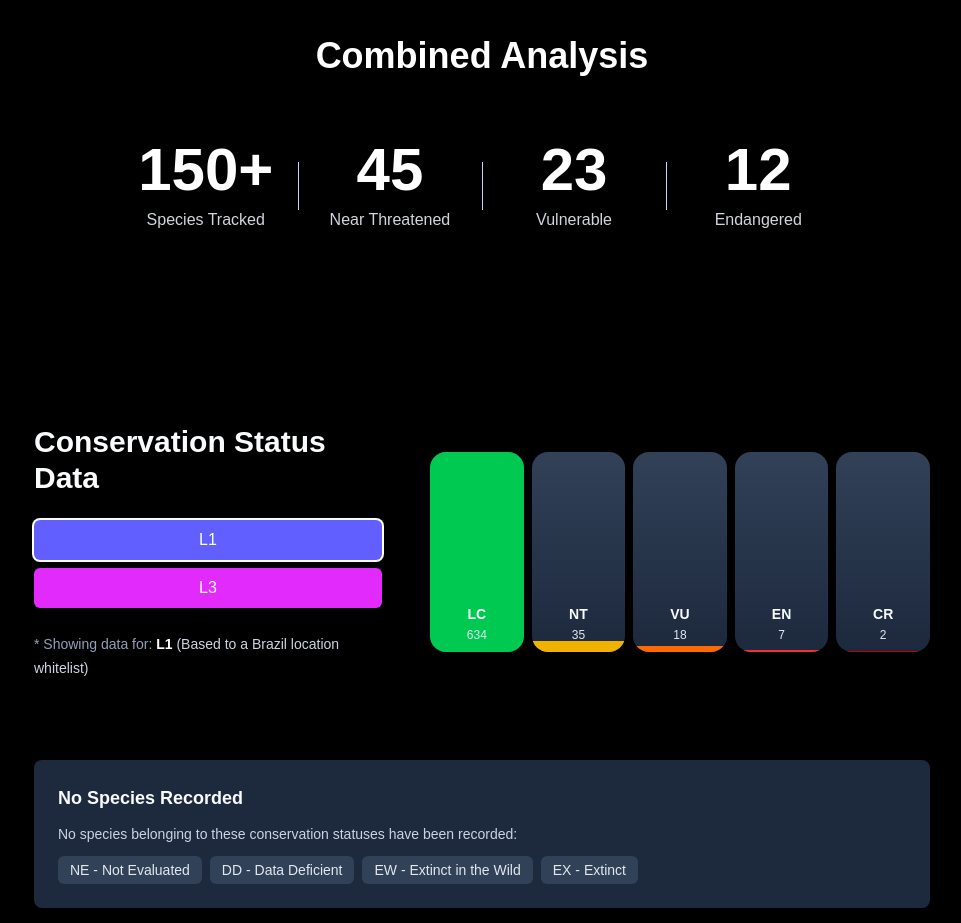
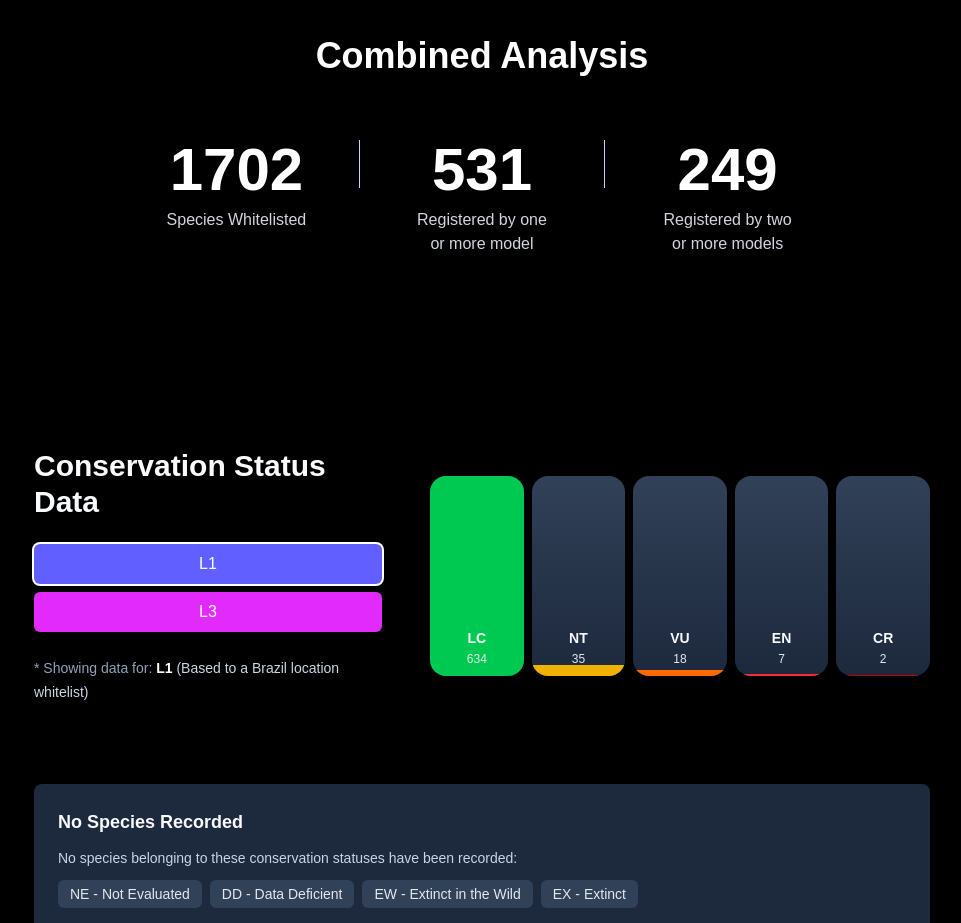
Before and after one commit to joan-gerard/green-cubes-assignment, a Next.js app: page /en in a window 1280 px wide. Shown: the part 2860-3783 px from the top of the page, without its empty margins (158-1119 px from the left). Built offline with nearby package versions, Linux system fonts and the light colour scheme.

Commit message:
update Stats

```diff
--- a/app/components/BarChart.tsx
+++ b/app/components/BarChart.tsx
@@ -44,7 +44,7 @@ export const BarChart = () => {
           variants={fadeInUp}
           initial="hidden"
           whileInView="visible"
-          viewport={{ once: true, amount: 1 }}
+          viewport={{ once: true, amount: 0.5 }}
           transition={{ duration: 0.6, ease: "easeOut" }}
         >
           <DatasetSelector selectedDataset={selectedDataset} setSelectedDataset={setSelectedDataset} datasetDescription={datasetDescription} />
--- a/app/components/StatusOverview.tsx
+++ b/app/components/StatusOverview.tsx
@@ -12,30 +12,12 @@ export const StatusOverview = () => {
         {t("stats.title")}
       </h2>
 
-      <div className="flex flex-col items-center justify-center sm:flex-row">
-        <Stat
-          num={150}
-          suffix="+"
-          subheading={t("stats.speciesTracked")}
-        />
+      <div className="flex flex-col items-start justify-center sm:flex-row">
+        <Stat num={1702} suffix="" subheading={t("stats.speciesWhitelisted")} />
         <div className="h-[1px] w-12 bg-indigo-200 sm:h-12 sm:w-[1px]" />
-        <Stat
-          num={45}
-          suffix=""
-          subheading={t("stats.nearThreatened")}
-        />
+        <Stat num={531} suffix="" subheading={t("stats.registeredByOneOrMoreModel")} />
         <div className="h-[1px] w-12 bg-indigo-200 sm:h-12 sm:w-[1px]" />
-        <Stat
-          num={23}
-          suffix=""
-          subheading={t("stats.vulnerable")}
-        />
-        <div className="h-[1px] w-12 bg-indigo-200 sm:h-12 sm:w-[1px]" />
-        <Stat
-          num={12}
-          suffix=""
-          subheading={t("stats.endangered")}
-        />
+        <Stat num={249} suffix="" subheading={t("stats.registeredBTwoOrMoreModels")} />
       </div>
     </div>
   );
@@ -71,7 +53,7 @@ const Stat = ({ num, suffix, decimals = 0, subheading }: Props) => {
         <span ref={ref}></span>
         {suffix}
       </p>
-      <p className="max-w-48 text-center text-gray-300">{subheading}</p>
+      <p className="max-w-48 text-center text-gray-300 text-balance">{subheading}</p>
     </div>
   );
 };
--- a/messages/en.json
+++ b/messages/en.json
@@ -9,9 +9,9 @@
   },
   "stats": {
     "title": "Combined Analysis",
-    "speciesTracked": "Species Tracked",
-    "nearThreatened": "Near Threatened",
-    "vulnerable": "Vulnerable",
+    "speciesWhitelisted": "Species Whitelisted",
+    "registeredByOneOrMoreModel": "Registered by one or more model",
+    "registeredBTwoOrMoreModels": "Registered by two or more models",
     "endangered": "Endangered"
   },
   "cta": {
@@ -28,29 +28,119 @@
       "L1": {
         "description": "Based to a Brazil location whitelist",
         "data": [
-          { "acronym": "NE", "status": "Not Evaluated", "count": 0, "percentage": "0.00%" },
-          { "acronym": "DD", "status": "Data Deficient", "count": 0, "percentage": "0.00%" },
-          { "acronym": "LC", "status": "Least Concern", "count": 634, "percentage": "91.09%" },
-          { "acronym": "NT", "status": "Near Threatened", "count": 35, "percentage": "5.03%" },
-          { "acronym": "VU", "status": "Vulnerable", "count": 18, "percentage": "2.59%" },
-          { "acronym": "EN", "status": "Endangered", "count": 7, "percentage": "1.01%" },
-          { "acronym": "CR", "status": "Critically Endangered", "count": 2, "percentage": "0.29%" },
-          { "acronym": "EW", "status": "Extinct in the Wild", "count": 0, "percentage": "0.00%" },
-          { "acronym": "EX", "status": "Extinct", "count": 0, "percentage": "0.00%" }
+          {
+            "acronym": "NE",
+            "status": "Not Evaluated",
+            "count": 0,
+            "percentage": "0.00%"
+          },
+          {
+            "acronym": "DD",
+            "status": "Data Deficient",
+            "count": 0,
+            "percentage": "0.00%"
+          },
+          {
+            "acronym": "LC",
+            "status": "Least Concern",
+            "count": 634,
+            "percentage": "91.09%"
+          },
+          {
+            "acronym": "NT",
+            "status": "Near Threatened",
+            "count": 35,
+            "percentage": "5.03%"
+          },
+          {
+            "acronym": "VU",
+            "status": "registeredBTwoOrMoreModels",
+            "count": 18,
+            "percentage": "2.59%"
+          },
+          {
+            "acronym": "EN",
+            "status": "Endangered",
+            "count": 7,
+            "percentage": "1.01%"
+          },
+          {
+            "acronym": "CR",
+            "status": "Critically Endangered",
+            "count": 2,
+            "percentage": "0.29%"
+          },
+          {
+            "acronym": "EW",
+            "status": "Extinct in the Wild",
+            "count": 0,
+            "percentage": "0.00%"
+          },
+          {
+            "acronym": "EX",
+            "status": "Extinct",
+            "count": 0,
+            "percentage": "0.00%"
+          }
         ]
       },
       "L3": {
         "description": "Species must be captured by two or more of the models",
         "data": [
-          { "acronym": "NE", "status": "Not Evaluated", "count": 0, "percentage": "0.00%" },
-          { "acronym": "DD", "status": "Data Deficient", "count": 0, "percentage": "0.00%" },
-          { "acronym": "LC", "status": "Least Concern", "count": 239, "percentage": "95.22%" },
-          { "acronym": "NT", "status": "Near Threatened", "count": 7, "percentage": "2.79%" },
-          { "acronym": "VU", "status": "Vulnerable", "count": 4, "percentage": "1.59%" },
-          { "acronym": "EN", "status": "Endangered", "count": 1, "percentage": "0.40%" },
-          { "acronym": "CR", "status": "Critically Endangered", "count": 0, "percentage": "0.00%" },
-          { "acronym": "EW", "status": "Extinct in the Wild", "count": 0, "percentage": "0.00%" },
-          { "acronym": "EX", "status": "Extinct", "count": 0, "percentage": "0.00%" }
+          {
+            "acronym": "NE",
+            "status": "Not Evaluated",
+            "count": 0,
+            "percentage": "0.00%"
+          },
+          {
+            "acronym": "DD",
+            "status": "Data Deficient",
+            "count": 0,
+            "percentage": "0.00%"
+          },
+          {
+            "acronym": "LC",
+            "status": "Least Concern",
+            "count": 239,
+            "percentage": "95.22%"
+          },
+          {
+            "acronym": "NT",
+            "status": "Near Threatened",
+            "count": 7,
+            "percentage": "2.79%"
+          },
+          {
+            "acronym": "VU",
+            "status": "registeredBTwoOrMoreModels",
+            "count": 4,
+            "percentage": "1.59%"
+          },
+          {
+            "acronym": "EN",
+            "status": "Endangered",
+            "count": 1,
+            "percentage": "0.40%"
+          },
+          {
+            "acronym": "CR",
+            "status": "Critically Endangered",
+            "count": 0,
+            "percentage": "0.00%"
+          },
+          {
+            "acronym": "EW",
+            "status": "Extinct in the Wild",
+            "count": 0,
+            "percentage": "0.00%"
+          },
+          {
+            "acronym": "EX",
+            "status": "Extinct",
+            "count": 0,
+            "percentage": "0.00%"
+          }
         ]
       }
     }
--- a/messages/pt-BR.json
+++ b/messages/pt-BR.json
@@ -9,9 +9,9 @@
   },
   "stats": {
     "title": "Visão Geral do Status de Conservação",
-    "speciesTracked": "Espécies Rastreadas",
-    "nearThreatened": "Quase Ameaçadas",
-    "vulnerable": "Vulneráveis",
+    "speciesWhitelisted": "Espécies Rastreadas",
+    "registeredByOneOrMoreModel": "Quase Ameaçadas",
+    "registeredBTwoOrMoreModels": "Vulneráveis",
     "endangered": "Em Perigo"
   },
   "cta": {
```
